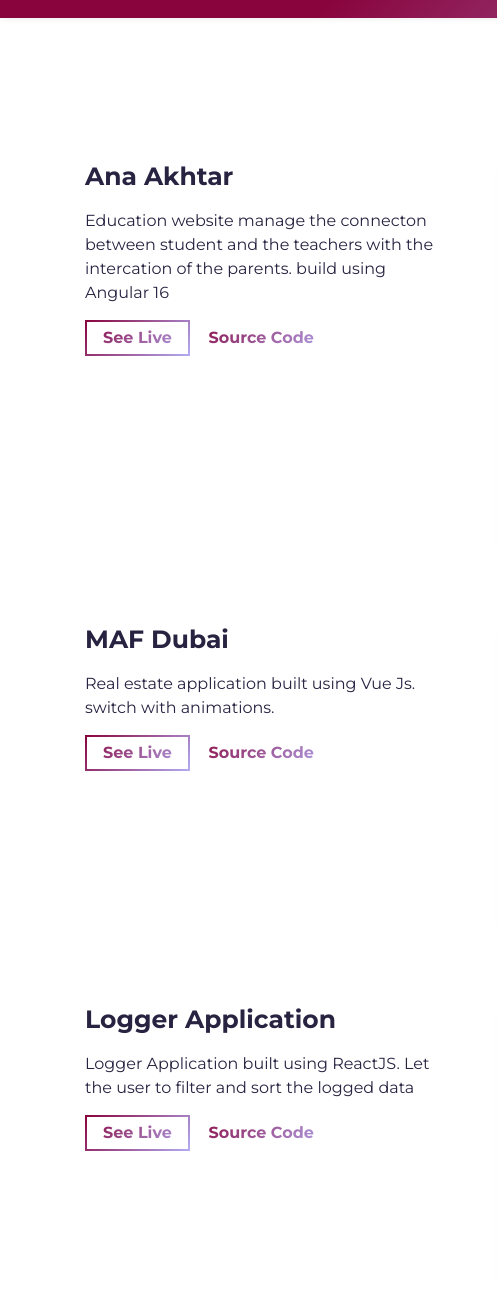
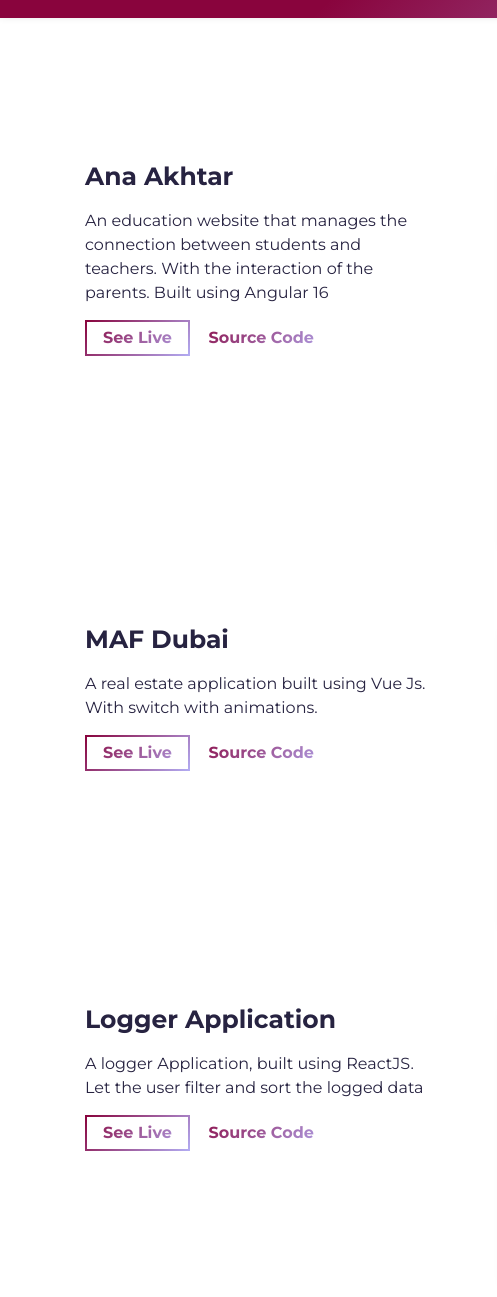
Before and after one commit to Mutasem-Ahmad/Immo3, a website built with Parcel: page src/index.html in a window 1280 px wide. Shown: the part 1275-2572 px from the top of the page, 0-497 px from the left. Built offline with nearby package versions, Linux system fonts and the light colour scheme; animation ran at ten frames a second.

Commit message:
update some text

```diff
--- a/src/index.html
+++ b/src/index.html
@@ -99,8 +99,8 @@
               <h3 class="project-wrapper__text-title">Ana Akhtar</h3>
               <div>
                 <p class="mb-4">
-                  Education website manage the connecton between student and the
-                  teachers with the intercation of the parents. build using Angular 16
+                  An education website that manages the connection between students and teachers.
+                  With the interaction of the parents. Built using Angular 16
                 </p>
               </div>
               <a rel="noreferrer" target="_blank" class="cta-btn cta-btn--hero" href="https://ana-akhtar.netlify.app/">
@@ -114,7 +114,7 @@
           </div>
           <div class="col-lg-8 col-sm-12">
             <div class="project-wrapper__image load-hidden">
-              <a rel="noreferrer" href="#!" target="_blank">
+              <a rel="noreferrer" href="https://ana-akhtar.netlify.app/" target="_blank">
                 <div data-tilt data-tilt-max="4" data-tilt-glare="true" data-tilt-max-glare="0.5"
                   class="thumbnail rounded js-tilt">
                   <img alt="Project Image" class="img-fluid" src="assets/anaakhtar.png" />
@@ -132,7 +132,7 @@
               <h3 class="project-wrapper__text-title">MAF Dubai</h3>
               <div>
                 <p class="mb-4">
-                  Real estate application built using Vue Js. switch with animations.
+                  A real estate application built using Vue Js. With switch with animations.
                 </p>
               </div>
               <a rel="noreferrer" target="_blank" class="cta-btn cta-btn--hero"
@@ -146,7 +146,7 @@
           </div>
           <div class="col-lg-8 col-sm-12">
             <div class="project-wrapper__image load-hidden">
-              <a rel="noreferrer" href="#!" target="_blank">
+              <a rel="noreferrer" href="https://cocky-leakey-701c84.netlify.app/" target="_blank">
                 <div data-tilt data-tilt-max="4" data-tilt-glare="true" data-tilt-max-glare="0.5"
                   class="thumbnail rounded js-tilt">
                   <img alt="Project Image" class="img-fluid" src="assets/maf.png" />
@@ -164,8 +164,8 @@
               <h3 class="project-wrapper__text-title">Logger Application</h3>
               <div>
                 <p class="mb-4">
-                  Logger Application built using ReactJS.
-                  Let the user to filter and sort the logged data
+                  A logger Application, built using ReactJS.
+                  Let the user filter and sort the logged data
                 </p>
               </div>
               <a rel="noreferrer" target="_blank" class="cta-btn cta-btn--hero"
```
